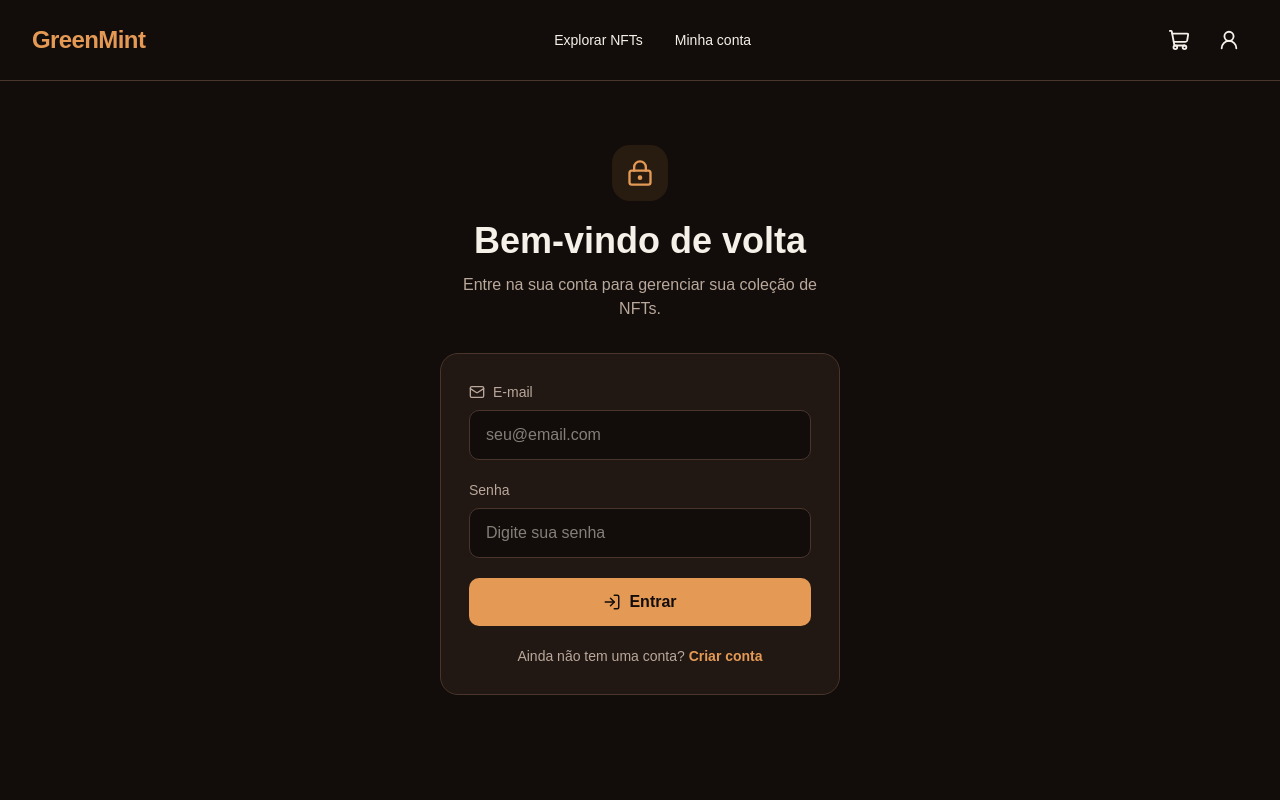
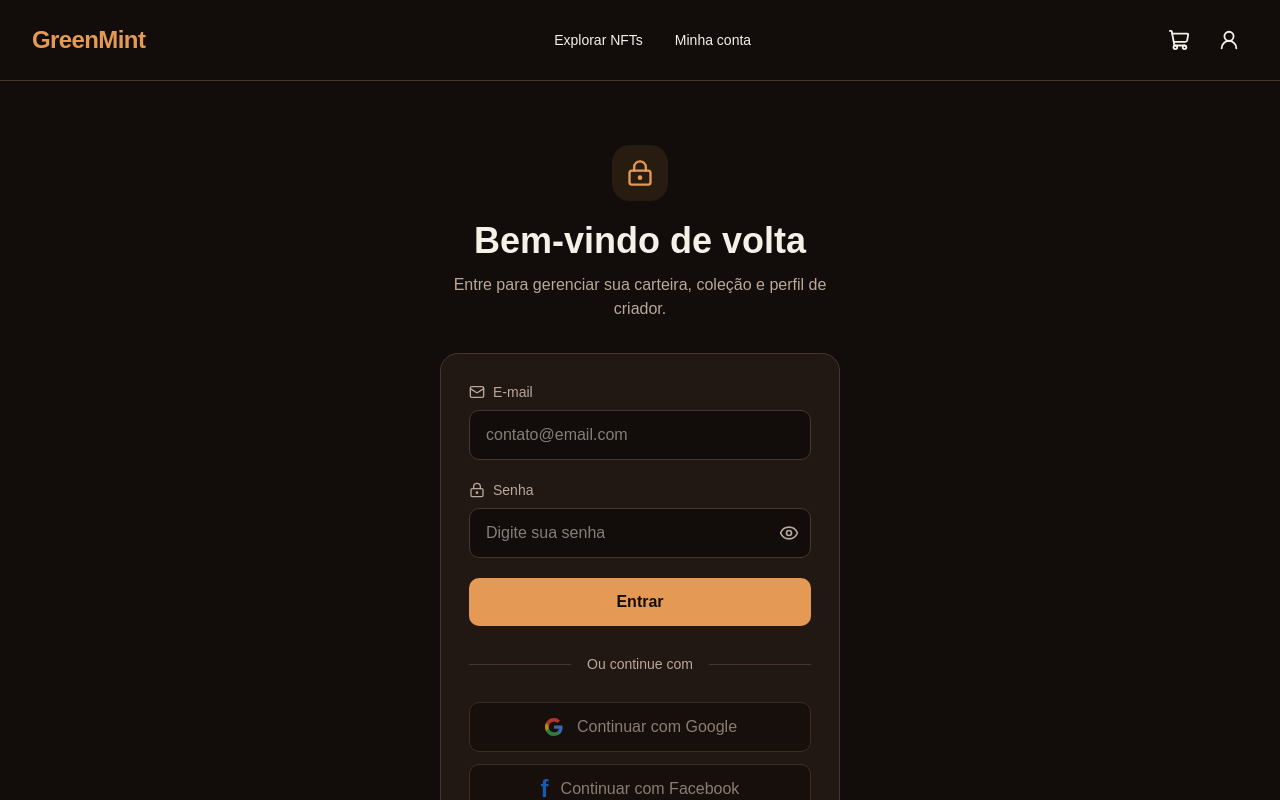
Before and after one commit to lucassouza-dev13/greenmint-nft-marketplace, a React (Vite) app: page /login in a window 1280 px wide. Shown: the top 800 px of the page. Built offline with nearby package versions, Linux system fonts and the light colour scheme; no server answers.

Commit message:
feat: aprimora interface de login conforme Figma

```diff
--- a/src/features/auth/components/LoginPage.tsx
+++ b/src/features/auth/components/LoginPage.tsx
@@ -2,7 +2,7 @@
 import { useState, type FormEvent } from 'react'
 import { Link, useNavigate } from '@tanstack/react-router'
 import { AxiosError } from 'axios'
-import { LockKeyhole, Mail, LogIn } from 'lucide-react'
+import { Eye, EyeOff, LockKeyhole, Mail } from 'lucide-react'
 import { useLogin } from '../hooks/useAuth'
 
 export function LoginPage() {
@@ -11,6 +11,7 @@ export function LoginPage() {
 
   const [email, setEmail] = useState('')
   const [password, setPassword] = useState('')
+  const [showPassword, setShowPassword] = useState(false)
   const [errorMessage, setErrorMessage] = useState('')
 
   async function handleSubmit(event: FormEvent<HTMLFormElement>) {
@@ -44,14 +45,12 @@ export function LoginPage() {
         </h1>
 
         <p className="mt-3 text-[#b9a89b]">
-          Entre na sua conta para gerenciar sua coleção de NFTs.
+          Entre para gerenciar sua carteira, coleção e perfil de criador.
         </p>
       </div>
 
-      <form
-        onSubmit={handleSubmit}
-        className="space-y-5 rounded-2xl border border-[#49352b] bg-[#211713] p-7"
-      >
+      <div className="rounded-2xl border border-[#49352b] bg-[#211713] p-7">
+        <form onSubmit={handleSubmit} className="space-y-5">
           <div>
             <label
               htmlFor="login-email"
@@ -68,7 +67,7 @@ export function LoginPage() {
               autoComplete="email"
               value={email}
               onChange={(event) => setEmail(event.target.value)}
-            placeholder="seu@email.com"
+              placeholder="contato@email.com"
               className="w-full rounded-lg border border-[#49352b] bg-[#120d0a] px-4 py-3 text-[#f5f0e8] outline-none focus:border-[#e49a55]"
             />
           </div>
@@ -76,22 +75,37 @@ export function LoginPage() {
           <div>
             <label
               htmlFor="login-password"
-            className="mb-2 block text-sm text-[#b9a89b]"
+              className="mb-2 flex items-center gap-2 text-sm text-[#b9a89b]"
             >
+              <LockKeyhole size={16} />
               Senha
             </label>
 
+            <div className="relative">
               <input
                 id="login-password"
-            type="password"
+                type={showPassword ? 'text' : 'password'}
                 required
                 minLength={6}
                 autoComplete="current-password"
                 value={password}
                 onChange={(event) => setPassword(event.target.value)}
                 placeholder="Digite sua senha"
-            className="w-full rounded-lg border border-[#49352b] bg-[#120d0a] px-4 py-3 text-[#f5f0e8] outline-none focus:border-[#e49a55]"
+                className="w-full rounded-lg border border-[#49352b] bg-[#120d0a] px-4 py-3 pr-12 text-[#f5f0e8] outline-none focus:border-[#e49a55]"
               />
+
+              <button
+                type="button"
+                onClick={() => setShowPassword((current) => !current)}
+                aria-label={
+                  showPassword ? 'Ocultar senha' : 'Mostrar senha'
+                }
+                aria-pressed={showPassword}
+                className="absolute inset-y-0 right-3 flex items-center text-[#b9a89b] transition hover:text-[#e49a55]"
+              >
+                {showPassword ? <EyeOff size={20} /> : <Eye size={20} />}
+              </button>
+            </div>
           </div>
 
           {errorMessage && (
@@ -106,13 +120,74 @@ export function LoginPage() {
           <button
             type="submit"
             disabled={login.isPending}
-          className="flex w-full items-center justify-center gap-2 rounded-lg bg-[#e49a55] px-5 py-3 font-bold text-[#120d0a] transition hover:bg-[#f1b579] disabled:cursor-not-allowed disabled:opacity-60"
+            className="w-full rounded-lg bg-[#e49a55] px-5 py-3 font-bold text-[#120d0a] transition hover:bg-[#f1b579] disabled:cursor-not-allowed disabled:opacity-60"
           >
-          <LogIn size={18} />
             {login.isPending ? 'Entrando...' : 'Entrar'}
           </button>
+        </form>
 
-        <p className="text-center text-sm text-[#b9a89b]">
+        <div className="my-7 flex items-center gap-4">
+          <div className="h-px flex-1 bg-[#49352b]" />
+          <span className="text-sm text-[#b9a89b]">
+            Ou continue com
+          </span>
+          <div className="h-px flex-1 bg-[#49352b]" />
+        </div>
+
+        <div className="space-y-3">
+          <button
+            type="button"
+            disabled
+            title="Login com Google indisponível nesta demonstração"
+            className="flex w-full cursor-not-allowed items-center justify-center gap-3 rounded-lg border border-[#49352b] bg-[#120d0a] px-4 py-3 text-[#b9a89b] opacity-70"
+          >
+            <svg
+              viewBox="0 0 24 24"
+              width="22"
+              height="22"
+              aria-hidden="true"
+            >
+              <path
+                fill="#4285F4"
+                d="M21.35 12.24c0-.73-.06-1.26-.2-1.82H12v3.61h5.37a4.6 4.6 0 0 1-1.99 3.02v2.48h3.2c1.87-1.72 2.77-4.25 2.77-7.29Z"
+              />
+              <path
+                fill="#34A853"
+                d="M12 21.75c2.67 0 4.91-.88 6.55-2.39l-3.2-2.48c-.89.6-2.03.96-3.35.96-2.57 0-4.75-1.74-5.53-4.08H3.17v2.55A9.9 9.9 0 0 0 12 21.75Z"
+              />
+              <path
+                fill="#FBBC05"
+                d="M6.47 13.76A5.95 5.95 0 0 1 6.16 12c0-.61.11-1.2.3-1.76V7.69H3.18A9.9 9.9 0 0 0 2.12 12c0 1.6.38 3.11 1.05 4.31l3.3-2.55Z"
+              />
+              <path
+                fill="#EA4335"
+                d="M12 6.16c1.45 0 2.75.5 3.77 1.48l2.83-2.83A9.58 9.58 0 0 0 12 2.25a9.9 9.9 0 0 0-8.83 5.44l3.3 2.55C7.25 7.9 9.43 6.16 12 6.16Z"
+              />
+            </svg>
+            Continuar com Google
+          </button>
+
+          <button
+            type="button"
+            disabled
+            title="Login com Facebook indisponível nesta demonstração"
+            className="flex w-full cursor-not-allowed items-center justify-center gap-3 rounded-lg border border-[#49352b] bg-[#120d0a] px-4 py-3 text-[#b9a89b] opacity-70"
+          >
+            <span
+              aria-hidden="true"
+              className="text-2xl font-extrabold leading-none text-[#1877F2]"
+            >
+              f
+            </span>
+            Continuar com Facebook
+          </button>
+        </div>
+
+        <p className="mt-3 text-center text-xs text-[#8f7c70]">
+          Login social indisponível nesta demonstração.
+        </p>
+
+        <p className="mt-7 text-center text-sm text-[#b9a89b]">
           Ainda não tem uma conta?{' '}
           <Link
             to="/cadastro"
@@ -121,7 +196,7 @@ export function LoginPage() {
             Criar conta
           </Link>
         </p>
-      </form>
+      </div>
     </section>
   )
 }
```
Lines whose indentation alone changed are shown as unchanged.
